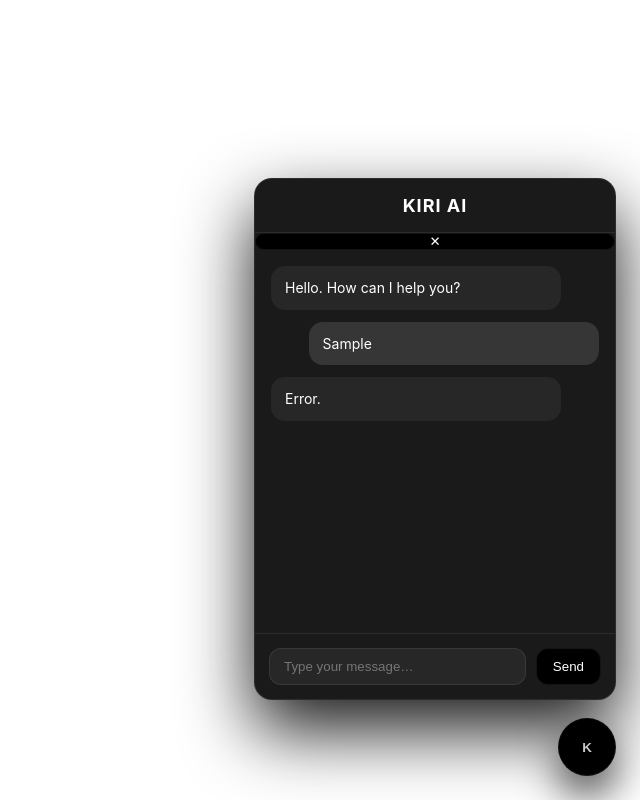
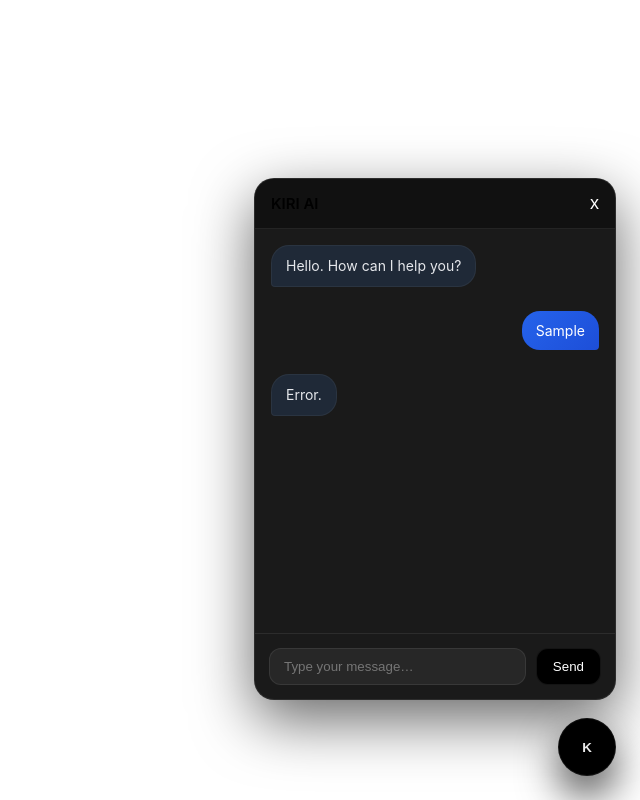
Before and after one commit to 1tzKiri/kiri-backend-prod, a website: page chat.html in a window 1280 px wide. Both pictures are taken after typing "Sample" into the empty fields and a click on the button "Send". Shown: the whole page, without its empty margins (640-1280 px from the left). Drawn offline with Linux system fonts and the light colour scheme; no server answers.

Commit message:
Add files via upload

```diff
--- a/chat.html
+++ b/chat.html
@@ -5,9 +5,7 @@
 <title>Kiri AI Widget</title>
 
 <style>
-body {
-  background: white !important;
-}
+
 :root {
   --glass: rgba(15, 15, 15, 0.75);
   --border: rgba(255,255,255,0.08);
@@ -46,10 +44,10 @@ body {
   width: 360px;
   height: 520px;
   background: #1a1a1a;
-  backdrop-filter: blur(20px);
-  border-radius: 18px;
+  border-radius: 20px;
+  overflow: hidden;
   border: 1px solid var(--border);
-  box-shadow: 0 30px 70px rgba(0,0,0,.9);
+  box-shadow: 0 20px 60px rgba(0,0,0,.6);
   display: flex;
   flex-direction: column;
   z-index: 9999;
@@ -66,13 +64,26 @@ body {
 
 /* HEADER */
 #header {
-  padding: 16px;
-  text-align: center;
+  display: flex;
+  justify-content: space-between;
+  align-items: center;
+  padding: 14px 16px;
+  font-weight: 600;
+  font-size: 15px;
+  background: #111;
+  border-bottom: 1px solid rgba(255,255,255,0.08);
+}
+#close {
+  background: none;
+  border: none;
+  color: white;
   font-size: 18px;
-  font-weight: 700;
-  letter-spacing: 1px;
-  border-bottom: 1px solid var(--border);
-  color: #ffffff;
+  cursor: pointer;
+  padding: 0;
+}
+
+#close:hover {
+  opacity: 0.7;
 }
 
 /* MESSAGES */
@@ -80,8 +91,10 @@ body {
   flex: 1;
   padding: 16px;
   overflow-y: auto;
+  display: flex;
+  flex-direction: column;
+  gap: 12px;
 }
-
 .msg {
   max-width: 80%;
   margin-bottom: 12px;
@@ -93,16 +106,28 @@ body {
 
 /* USER MESSAGE */
 .user {
-  margin-left: auto;
-  background: rgba(255,255,255,0.12);
-  color: #ffffff; /* CONFIRMED WHITE */
+  align-self: flex-end;
+  background: linear-gradient(135deg, #2563eb, #1d4ed8);
+  color: white;
+  padding: 10px 14px;
+  border-radius: 18px 18px 4px 18px;
+  max-width: 75%;
+  font-size: 14px;
+  line-height: 1.4;
+  word-wrap: break-word;
 }
-
 /* AI MESSAGE */
 .bot {
-  margin-right: auto;
-  background: rgba(255,255,255,0.06);
-  color: #ffffff; /* FIXED: AI now white */
+  align-self: flex-start;
+  background: #1f2937;
+  color: #e5e7eb;
+  padding: 10px 14px;
+  border-radius: 18px 18px 18px 4px;
+  max-width: 75%;
+  font-size: 14px;
+  line-height: 1.4;
+  word-wrap: break-word;
+  border: 1px solid rgba(255,255,255,0.05);
 }
 
 /* INPUT */
@@ -158,10 +183,10 @@ button {
 <button id="kiri-btn">K</button>
 
 <div id="kiri-widget">
-  <div id="header">KIRI AI</div>
-
-<button id="close">✕</button>
-
+<div id="header">
+  <span>KIRI AI</span>
+  <button id="close">x</button>
+</div>
 
   <div id="messages">
     <div class="msg bot">Hello. How can I help you?</div>
--- a/widget.js
+++ b/widget.js
@@ -39,9 +39,11 @@ const SITE_KEY = currentScript.getAttribute("data-site-key");
   height: "560px",
   border: "none",
   borderRadius: "20px",
+  overflow: "hidden",
+  background: "transparent",
+  boxShadow: "none",
   display: "none",
   zIndex: "999999",
-
 });
 
   // 🔁 Toggle behavior
```
Lines whose indentation alone changed are shown as unchanged.
